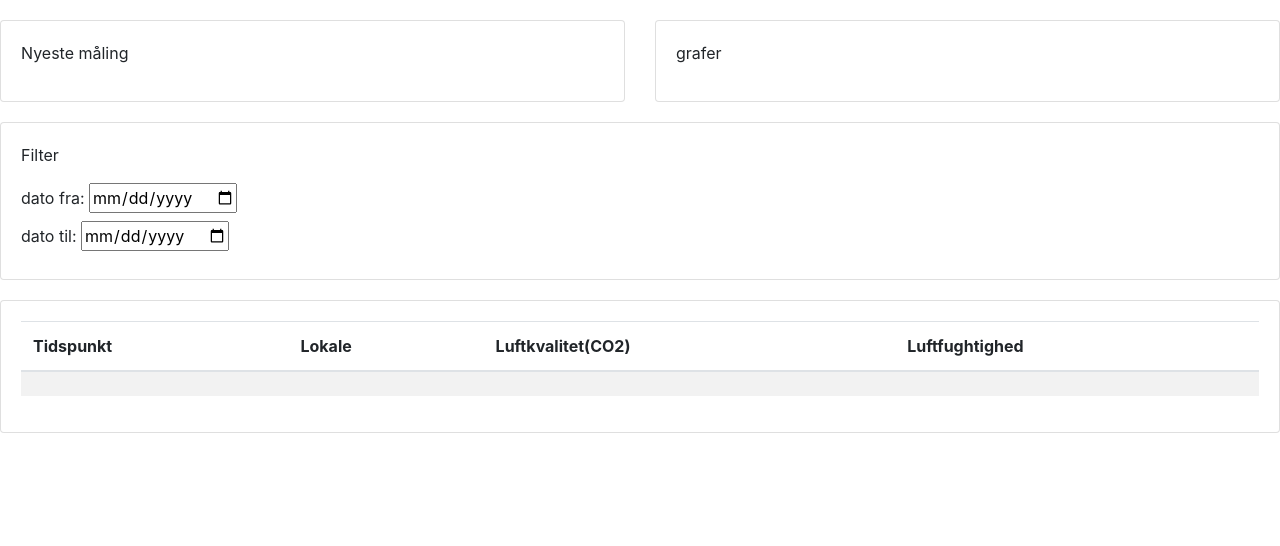
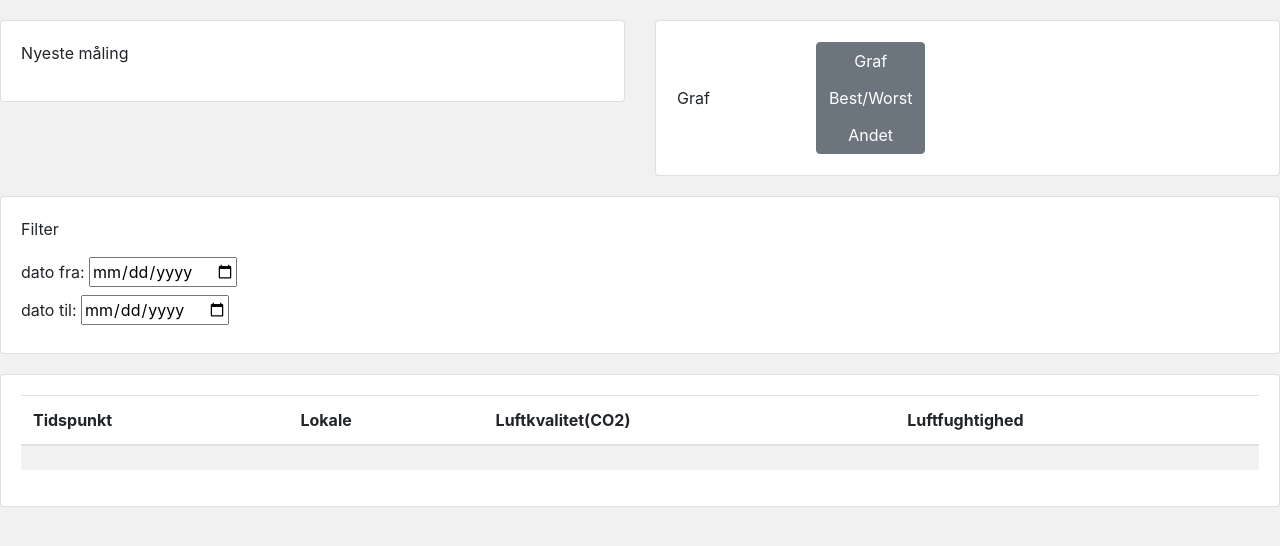
Before and after one commit to Katemic/ProjectUI, a plain HTML site: page Index.html in a window 1280 px wide. Drawn offline with nearby package versions, Linux system fonts and the light colour scheme.

Commit message:
added vertical buttons

```diff
--- a/Index.html
+++ b/Index.html
@@ -23,7 +23,18 @@
             </div>
             <div class="col-sm-6">
                 <div class="card">
-                    <p>grafer</p>
+
+                    <table>
+                        <td>Graf</td>
+                        <td>
+                            <div class="btn-group-vertical">
+                                <button type="button" class="btn btn-secondary">Graf</button>
+                                <button type="button" class="btn btn-secondary">Best/Worst</button>
+                                <button type="button" class="btn btn-secondary">Andet</button>
+                            </div>
+                        </td>
+                    </table>
+
                 </div>
             </div>
             </div>
@@ -45,6 +56,7 @@
                 <div class="row">
                     <div class="col-sm-12">
                         <div class="card">
+                            <div style="overflow-x:auto;">
                                 <table class="table table-striped">
                                     <thead>
                                         <th>Tidspunkt</th>
@@ -62,6 +74,7 @@
                             </div>
                         </div>
                     </div>
+                </div>
 
 
 
--- a/styling.css
+++ b/styling.css
@@ -1,3 +1,9 @@
+body {
+    margin-bottom: 60px;
+    background: #f1f1f1;
+}
+
+
 .card {
     background-color: white;
     padding: 20px;
```
Lines whose indentation alone changed are shown as unchanged.
